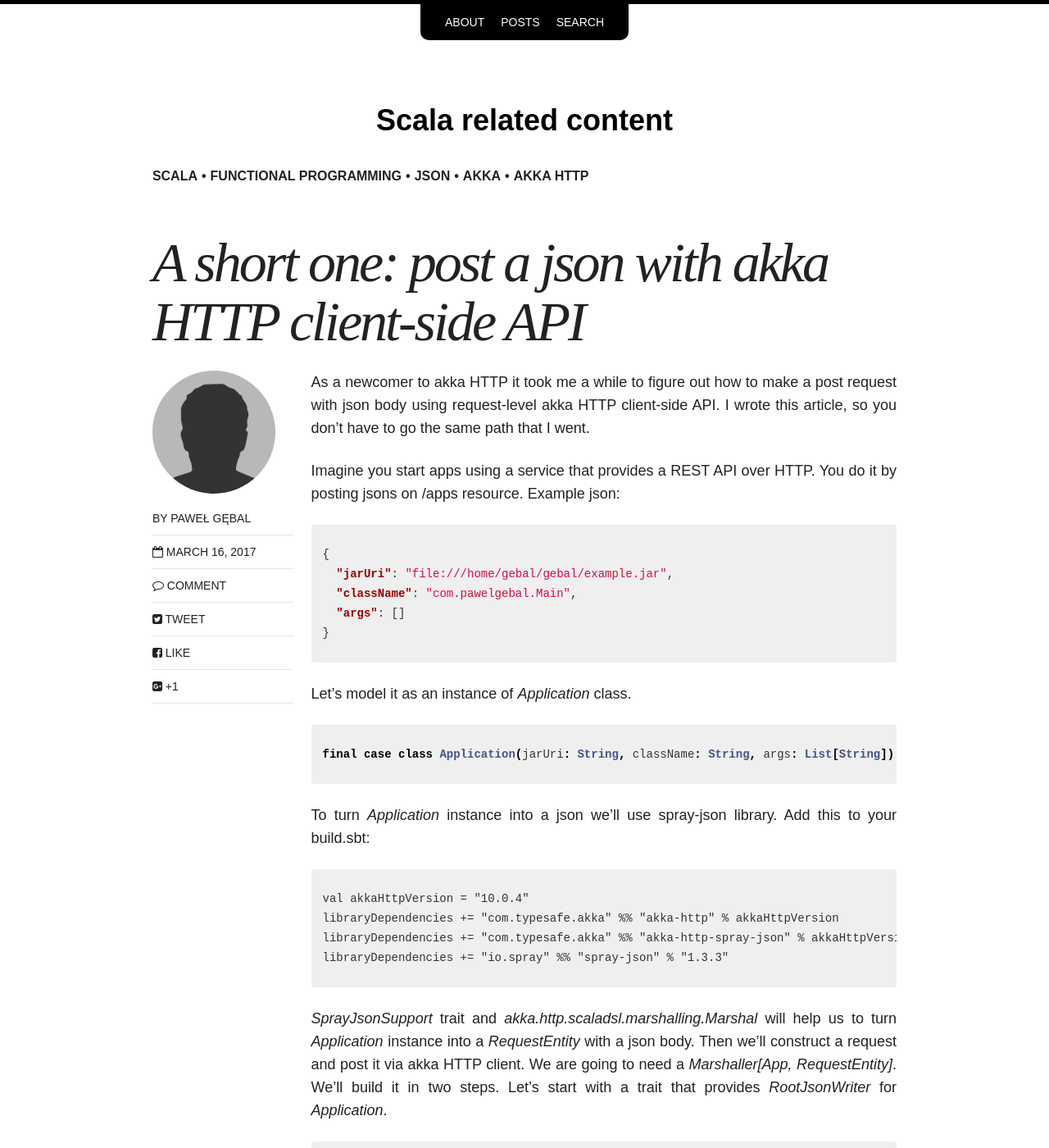
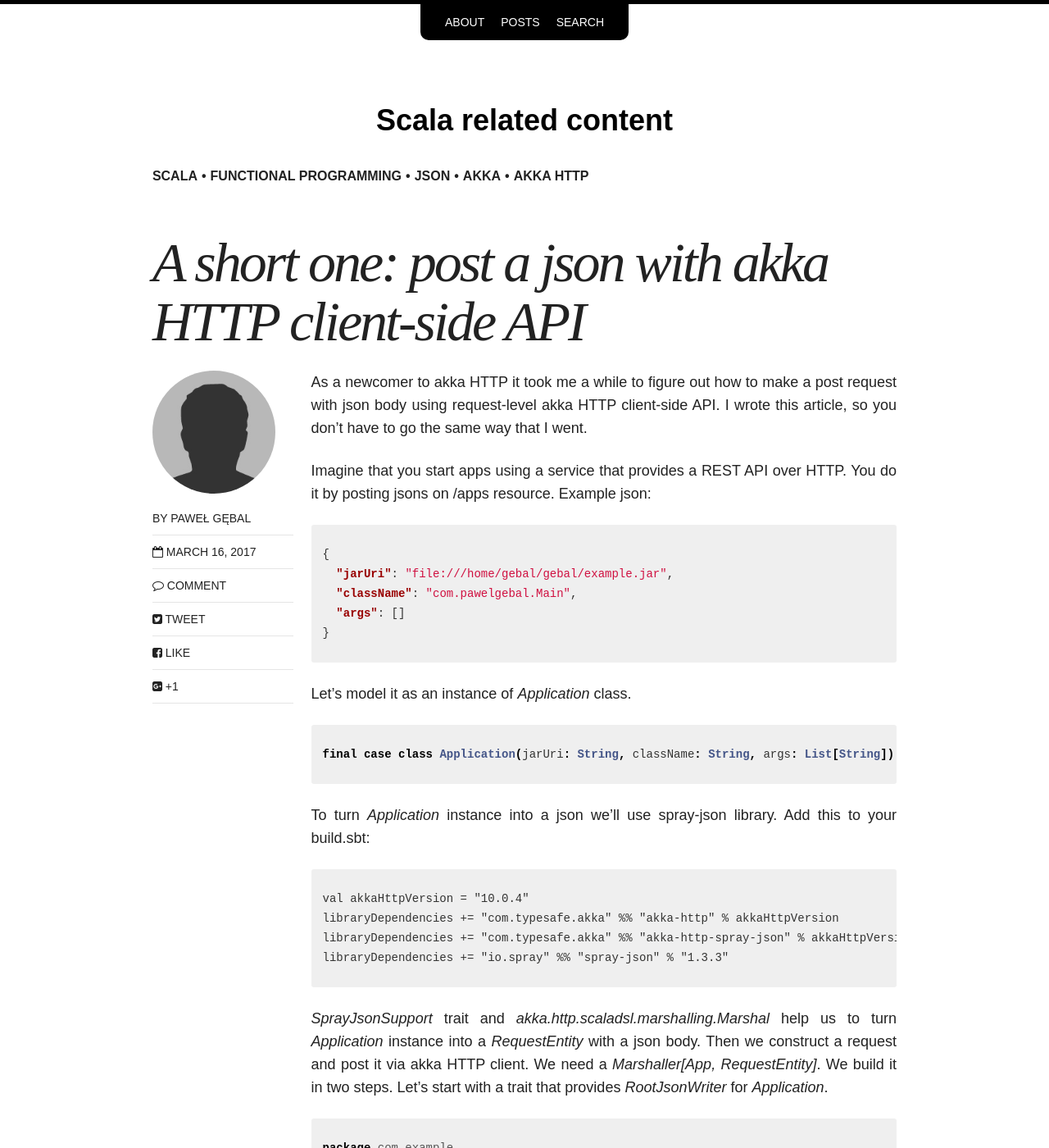
Before and after one commit to pgebal/pgebal.github.io, a Jekyll site: the page built from _posts/articles/2016-03-16-post-json-with-akka-http.markdown, in a window 1280 px wide and 1400 px high. Shown: the whole window at 82% size. Built offline with Jekyll 4.4.1, drawn with Linux system fonts in a browser that asks for light colours; nearby versions of some CDN libraries; comment, search, counter and statistics services are not loaded.

Commit message:
Add post json with akka http fixes

```diff
--- a/_posts/articles/2016-03-16-post-json-with-akka-http.markdown
+++ b/_posts/articles/2016-03-16-post-json-with-akka-http.markdown
@@ -10,10 +10,10 @@ share: true
 ---
 
 As a newcomer to akka HTTP it took me a while to figure out how to make a post request with json body using request-level akka HTTP client-side API.
-I wrote this article, so you don't have to go the same path that I went.
+I wrote this article, so you don't have to go the same way that I went.
 {: .text-justify}
 
-Imagine you start apps using a service that provides a REST API over HTTP.
+Imagine that you start apps using a service that provides a REST API over HTTP.
 You do it by posting jsons on /apps resource. Example json:
 {: .text-justify}
 {% highlight json %}
@@ -39,10 +39,10 @@ libraryDependencies += "com.typesafe.akka" %% "akka-http-spray-json" % akkaHttpV
 libraryDependencies += "io.spray" %% "spray-json" % "1.3.3"
 {% endhighlight %}
 
-*SprayJsonSupport* trait and *akka.http.scaladsl.marshalling.Marshal* will help us to turn *Application* instance into a *RequestEntity* with a json body.
-Then we'll construct a request and post it via akka HTTP client.
-We are going to need a *Marshaller[App, RequestEntity]*.
-We'll build it in two steps.
+*SprayJsonSupport* trait and *akka.http.scaladsl.marshalling.Marshal* help us to turn *Application* instance into a *RequestEntity* with a json body.
+Then we construct a request and post it via akka HTTP client.
+We need a *Marshaller[App, RequestEntity]*.
+We build it in two steps.
 Let's start with a trait that provides *RootJsonWriter* for *Application*.
 {: .text-justify}
 
```
